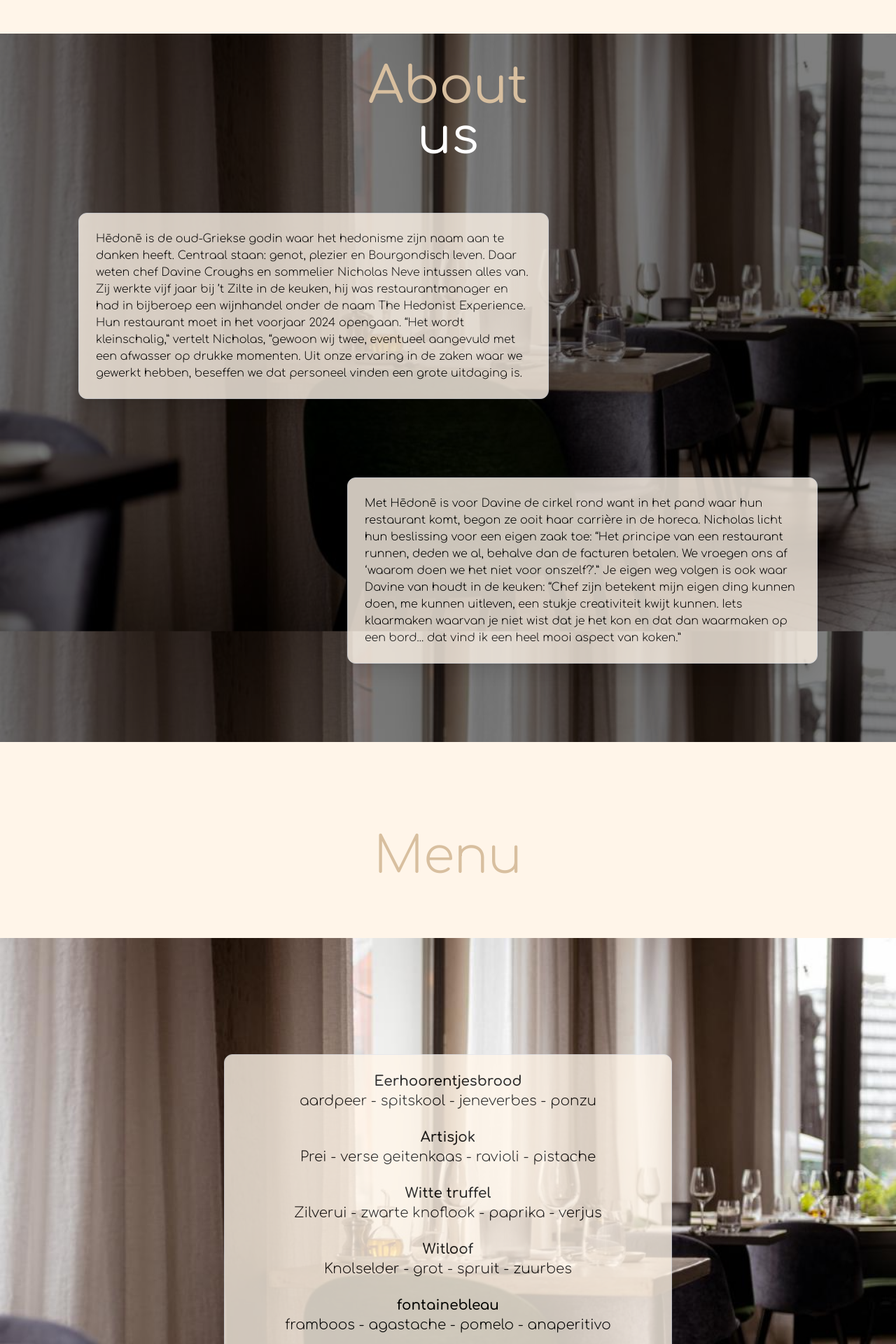
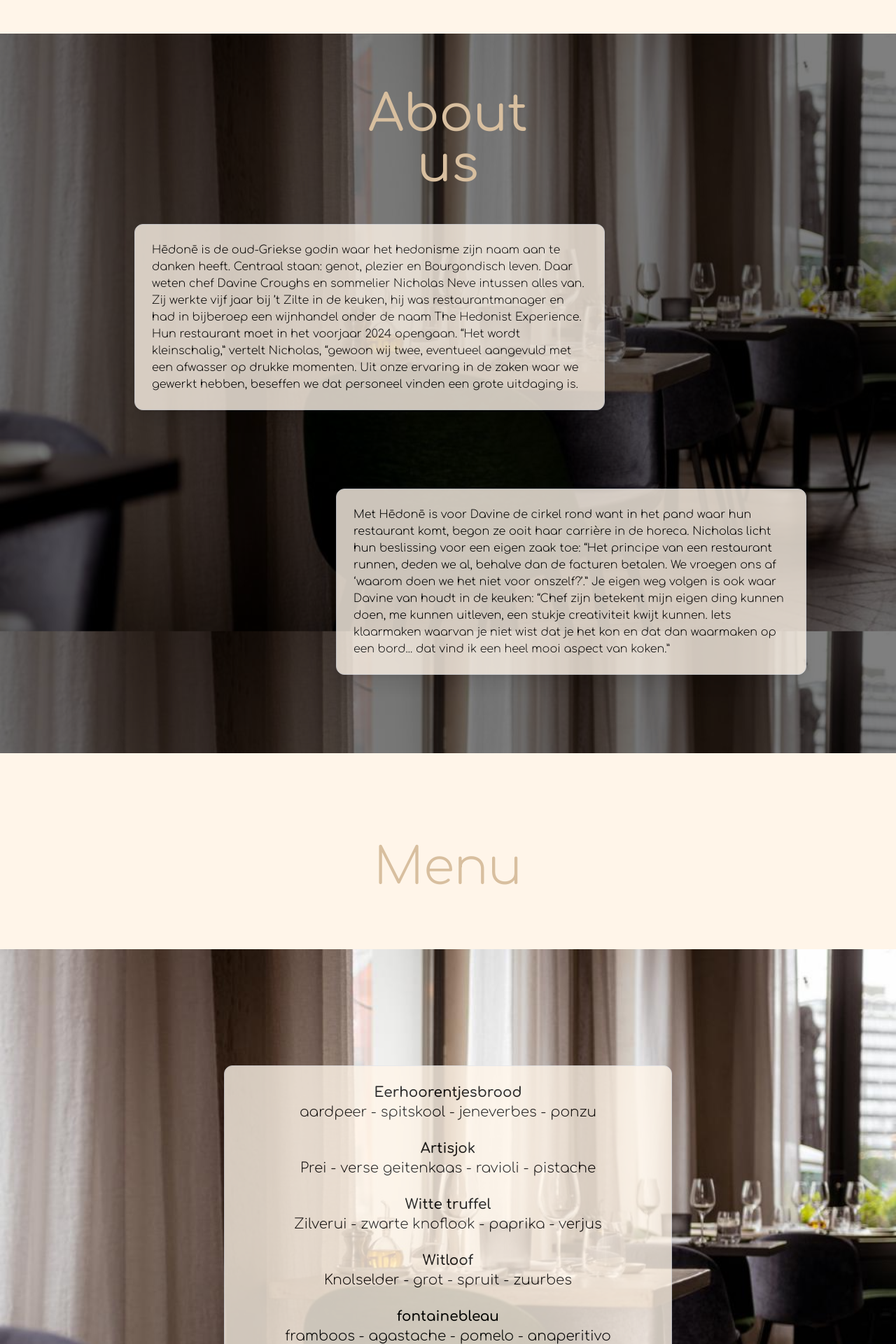
Before and after one commit to roelvroom/Website-Hedone, a React (Vite) app in the folder Website-FienNikolas/: page / in a window 1280 px wide. Shown: the part 560-2480 px from the top of the page at 70% size. Built offline with nearby package versions, Linux system fonts and the light colour scheme.

Commit message:
reveal effecten bezig

```diff
--- a/Website-FienNikolas/package.json
+++ b/Website-FienNikolas/package.json
@@ -14,6 +14,7 @@
     "@mantine/core": "^7.4.1",
     "embla-carousel-autoplay": "7.1.0",
     "embla-carousel-react": "7.1.0",
+    "framer-motion": "^11.0.3",
     "react": "^18.2.0",
     "react-dom": "^18.2.0",
     "react-icons": "^4.12.0",
--- /dev/null
+++ b/Website-FienNikolas/src/Components/RevealBottom.tsx
@@ -0,0 +1,37 @@
+import { useEffect, useRef } from 'react'
+import { motion, useInView, useAnimation } from 'framer-motion'
+
+
+interface Props {
+  children: JSX.Element
+}
+
+export const Reveal = ({ children }: Props) => {
+    const ref = useRef(null)
+    const isInView = useInView(ref, { once: true })
+    const mainControles = useAnimation()
+
+    useEffect(() => {
+        if(isInView){
+            mainControles.start("visible")
+        }
+    }, [isInView]);
+
+  return (
+    <div ref={ref}>
+      <motion.div
+        variants={{
+          hidden: { opacity: 0, y: 100 },
+          visible: { opacity: 1, y: 0 },
+        }}
+        initial="hidden"
+        animate={ mainControles }
+        transition={{ duration: 0.75 }}
+      >
+        {children}
+      </motion.div>
+    </div>
+  )
+}
+
+export default Reveal
--- /dev/null
+++ b/Website-FienNikolas/src/Components/RevealLeft.tsx
@@ -0,0 +1,37 @@
+import { useEffect, useRef } from 'react'
+import { motion, useInView, useAnimation } from 'framer-motion'
+
+
+interface Props {
+  children: JSX.Element
+}
+
+export const RevealMenu = ({ children }: Props) => {
+    const ref = useRef(null)
+    const isInView = useInView(ref, { once: true })
+    const mainControles = useAnimation()
+
+    useEffect(() => {
+        if(isInView){
+            mainControles.start("visible")
+        }
+    }, [isInView]);
+
+  return (
+    <div ref={ref}>
+      <motion.div
+        variants={{
+          left: { opacity: 0, x: 100 },
+          visible: { opacity: 1, x: 0 },
+        }}
+        initial="left"
+        animate={ mainControles }
+        transition={{ duration: 0.75 }}
+      >
+        {children}
+      </motion.div>
+    </div>
+  )
+}
+
+export default RevealMenu
--- /dev/null
+++ b/Website-FienNikolas/src/Components/RevealRight.tsx
@@ -0,0 +1,37 @@
+import { useEffect, useRef } from 'react'
+import { motion, useInView, useAnimation } from 'framer-motion'
+
+
+interface Props {
+  children: JSX.Element
+}
+
+export const RevealMenu = ({ children }: Props) => {
+    const ref = useRef(null)
+    const isInView = useInView(ref, { once: true })
+    const mainControles = useAnimation()
+
+    useEffect(() => {
+        if(isInView){
+            mainControles.start("visible")
+        }
+    }, [isInView]);
+
+  return (
+    <div ref={ref}>
+      <motion.div
+        variants={{
+          right: { opacity: 0, x: -100 },
+          visible: { opacity: 1, x: 0 },
+        }}
+        initial="right"
+        animate={ mainControles }
+        transition={{ duration: 0.75 }}
+      >
+        {children}
+      </motion.div>
+    </div>
+  )
+}
+
+export default RevealMenu
--- a/Website-FienNikolas/src/Pages/About.tsx
+++ b/Website-FienNikolas/src/Pages/About.tsx
@@ -1,45 +1,54 @@
 import BgFoto from '../assets/FotoResStoel.jpg'
 import '../App.css'
+import Reveal from '../Components/RevealBottom'
 
 const About = () => {
   return (
     <div
       id='About'
-      className='pt-52 relative mt-56'
+      className='pt-20 relative mt-56'
       style={{
         minHeight: '50vh',
         background: `linear-gradient(rgba(0, 0, 0, 0.5), rgba(0, 0, 0, 0.5)), url(${BgFoto}) no-repeat center center fixed`,
         backgroundSize: 'cover',
       }}
     >
-      <h1 className='text-7xl text-center  text-white absolute top-10 left-1/2 transform -translate-x-1/2 '>
-        <span className='text-TextDark '>About</span> <br /> us
-      </h1>
+      <Reveal>
+        <div className='overlay-title flex justify-center'>
+          <span className=' overay-title text-TextDark text-7xl text-center'>
+            About <br /> us
+          </span>
+        </div>
+      </Reveal>
       <div className='max-w-4xl mx-auto flex flex-col items-center pb-24 gap-24 mt-12 '>
-        <div className='bg-Primary opacity-80 shadow-xl border rounded-xl p-6 w-3/4 mb-4 mr-96 font-light'>
+        <Reveal>
+          <div className='bg-Primary opacity-80 shadow-xl border rounded-xl p-6 w-3/4 mb-4 mr-72 font-light'>
             <p>
               Hēdonē is de oud-Griekse godin waar het hedonisme zijn naam aan te danken heeft.
-            Centraal staan: genot, plezier en Bourgondisch leven. Daar weten chef Davine Croughs en
-            sommelier Nicholas Neve intussen alles van. Zij werkte vijf jaar bij ’t Zilte in de
+              Centraal staan: genot, plezier en Bourgondisch leven. Daar weten chef Davine Croughs
+              en sommelier Nicholas Neve intussen alles van. Zij werkte vijf jaar bij ’t Zilte in de
               keuken, hij was restaurantmanager en had in bijberoep een wijnhandel onder de naam The
               Hedonist Experience. Hun restaurant moet in het voorjaar 2024 opengaan. “Het wordt
-            kleinschalig,” vertelt Nicholas, “gewoon wij twee, eventueel aangevuld met een afwasser
-            op drukke momenten. Uit onze ervaring in de zaken waar we gewerkt hebben, beseffen we
-            dat personeel vinden een grote uitdaging is.
+              kleinschalig,” vertelt Nicholas, “gewoon wij twee, eventueel aangevuld met een
+              afwasser op drukke momenten. Uit onze ervaring in de zaken waar we gewerkt hebben,
+              beseffen we dat personeel vinden een grote uitdaging is.
             </p>
           </div>
-        <div className='bg-Primary opacity-80 shadow-xl border rounded-xl p-6 w-3/4 mb-4 ml-96 font-light'>
+        </Reveal>
+        <Reveal>
+          <div className='bg-Primary opacity-80 shadow-xl border rounded-xl p-6 w-3/4 mb-4 ml-72 font-light'>
             <p id='test'>
               Met Hēdonē is voor Davine de cirkel rond want in het pand waar hun restaurant komt,
               begon ze ooit haar carrière in de horeca. Nicholas licht hun beslissing voor een eigen
-            zaak toe: “Het principe van een restaurant runnen, deden we al, behalve dan de facturen
-            betalen. We vroegen ons af ‘waarom doen we het niet voor onszelf?’.” Je eigen weg volgen
-            is ook waar Davine van houdt in de keuken: “Chef zijn betekent mijn eigen ding kunnen
-            doen, me kunnen uitleven, een stukje creativiteit kwijt kunnen. Iets klaarmaken waarvan
-            je niet wist dat je het kon en dat dan waarmaken op een bord... dat vind ik een heel
-            mooi aspect van koken.”
+              zaak toe: “Het principe van een restaurant runnen, deden we al, behalve dan de
+              facturen betalen. We vroegen ons af ‘waarom doen we het niet voor onszelf?’.” Je eigen
+              weg volgen is ook waar Davine van houdt in de keuken: “Chef zijn betekent mijn eigen
+              ding kunnen doen, me kunnen uitleven, een stukje creativiteit kwijt kunnen. Iets
+              klaarmaken waarvan je niet wist dat je het kon en dat dan waarmaken op een bord... dat
+              vind ik een heel mooi aspect van koken.”
             </p>
           </div>
+        </Reveal>
       </div>
     </div>
   )
--- a/Website-FienNikolas/src/Pages/Menu.tsx
+++ b/Website-FienNikolas/src/Pages/Menu.tsx
@@ -6,26 +6,51 @@ import '../App.css'
 import FotoTafelZaal from '../assets/FotoTafelZaal.jpeg'
 import FotoResStoel from '../assets/FotoResStoel.jpg'
 import FotoBarEnDrank from '../assets/FotoBarEnDrank.jpeg'
+import Reveal from '../Components/RevealBottom'
+import RevealLeft from '../Components/RevealLeft'
+import RevealRight from '../Components/RevealRight'
 
 const Menu = () => {
   const autoplay = useRef(Autoplay({ delay: 6000 }))
 
   return (
-    <div id='Menu' className='carousel-container mt-32 font-light' >
+    <div id='Menu' className='carousel-container mt-32 font-light'>
+      <Reveal>
         <div className='overlay-title flex justify-center'>
           <span className=' overay-title text-TextDark text-7xl pb-20'>Menu</span>
         </div>
-      <div  className='overlay-text bg-Primary opacity-80 shadow-xl border rounded-xl p-6 w-1/2 mb-4 text-xl mt-10'>
-        <h2 className='font-bold hover:text-Bronze duration-500' >Eerhoorentjesbrood</h2>
+      </Reveal>
+      <div className='overlay-text bg-Primary opacity-80 shadow-xl border rounded-xl p-6 w-1/2 mb-4 text-xl mt-10'>
+        <RevealLeft>
+          <div>
+            <h2 className='font-bold'>Eerhoorentjesbrood</h2>
             <h3 className='mb-6'>aardpeer - spitskool - jeneverbes - ponzu</h3>
-        <h2 className='font-bold hover:text-Bronze duration-500' >Artisjok</h2>
+          </div>
+        </RevealLeft>
+        <RevealRight>
+          <div>
+            <h2 className='font-bold'>Artisjok</h2>
             <h3 className='mb-6'>Prei - verse geitenkaas - ravioli - pistache</h3>
-        <h2 className='font-bold hover:text-Bronze duration-500' >Witte truffel</h2>
+          </div>
+        </RevealRight>
+        <RevealLeft>
+          <div>
+            <h2 className='font-bold'>Witte truffel</h2>
             <h3 className='mb-6'>Zilverui - zwarte knoflook - paprika - verjus</h3>
-        <h2 className='font-bold hover:text-Bronze duration-500' >Witloof</h2>
+          </div>
+        </RevealLeft>
+        <RevealRight>
+          <div>
+            <h2 className='font-bold'>Witloof</h2>
             <h3 className='mb-6'>Knolselder - grot - spruit - zuurbes</h3>
-        <h2 className='font-bold hover:text-Bronze duration-500' >fontainebleau</h2>
+          </div>
+        </RevealRight>
+        <RevealLeft>
+          <div>
+            <h2 className='font-bold'>fontainebleau</h2>
             <h3 className='mb-6'>framboos - agastache - pomelo - anaperitivo</h3>
+          </div>
+        </RevealLeft>
       </div>
 
       <div className='white-background-container'>
```
Also changed, not shown: Website-FienNikolas/src/Pages/Home.tsx (line endings or trailing spaces), 1 other file (tests, documents, lock files or other folders). Lines whose indentation alone changed are shown as unchanged.
